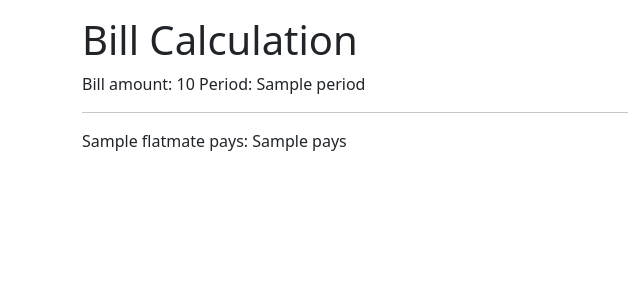
After one commit to philipkogel/bill-splitter, a Flask app: template app/templates/results_page.html in a window 1280 px wide. The commit adds this page. Shown: the top 300 px of the page, without its empty margins (0-640 px from the left). Run offline with Flask 2, Linux system fonts and the light colour scheme; the template is opened without the code that fills it: most values are stand-ins (such as "Sample title", 1, 10 or a date in 2020).

Commit message:
feat(templates): Result page base template added

```diff
--- a/app/app.py
+++ b/app/app.py
@@ -9,12 +9,14 @@ from models import (
     Household,
     PdfReport,
     HomePage,
-    BillFormPage
+    BillFormPage,
+    ResultsPage
 )
 
 app = Flask(__name__)
 app.add_url_rule('/', view_func=HomePage.as_view('home_page'))
 app.add_url_rule('/bill', view_func=BillFormPage.as_view('bill_form_page'))
+app.add_url_rule('/results', view_func=ResultsPage.as_view('results_page'))
 
 # Create household
 # household = Household()
--- a/app/models/__init__.py
+++ b/app/models/__init__.py
@@ -5,3 +5,4 @@ from .Household import Household
 from .HomePage import HomePage
 from .BillFormPage import BillFormPage
 from .BillForm import BillForm
+from .ResultsPage import ResultsPage
--- a/app/templates/bill_form_page.html
+++ b/app/templates/bill_form_page.html
@@ -17,7 +17,7 @@
             <h1 class="text-left">Bill Form</h1>
             <div class="row">
                 <div class="col-6">
-                    <form>
+                    <form action="/results" method="POST">
                       <div class="form-group">
                         <label class="mb-2" for="amountInput">{{bill_form.amount.label}}</label>
                         {{bill_form.amount(class_="form-control", id_="amountInput", placeholder_="Enter amount")}}
--- a/app/templates/index.html
+++ b/app/templates/index.html
@@ -13,7 +13,8 @@
 <body>
 
     <main>
-        <h2>Hi</h2>
+        <h2>Bill Splitter App</h2>
+        <a href="/bill">Click here to calculate the bill!</a>
     </main>
 
     <!-- JavaScript Bundle with Popper -->
--- /dev/null
+++ b/app/templates/results_page.html
@@ -0,0 +1,36 @@
+<!doctype html>
+<html lang="en">
+<head>
+<meta charset="utf-8">
+<meta name="viewport" content="width=device-width, initial-scale=1">
+<meta name="description" content="">
+<title>Bill Splitter | Results</title>
+
+<!-- CSS only -->
+<link rel="stylesheet" href="https://cdn.jsdelivr.net/npm/bootstrap@5.1.1/dist/css/bootstrap.min.css">
+
+</head>
+<body>
+
+    <main>
+        <div class="container pt-3">
+            <h1 class="text-left">Bill Calculation</h1>
+            <div class="row">
+                <div class="col-6">
+                    <span>Bill amount: {{household.bill.amount}}</span>
+                    <span>Period: {{household.bill.period}}</span>
+                    <hr>
+                    {% for flatmate in household.flatmates %}
+                        <span>{{flatmate.name}} pays: {{ flatmate.pays(household.bill, household.sum_days_in()) }}</span>
+                        <br>
+                    {% endfor %}
+                </div>
+            </div>
+        </div>
+    </main>
+
+    <!-- JavaScript Bundle with Popper -->
+    <script src="https://cdn.jsdelivr.net/npm/bootstrap@5.1.1/dist/js/bootstrap.bundle.min.js"></script>
+
+</body>
+</html>
```
Also changed, not shown: app/models/ResultsPage.py (+21 -1 lines).
